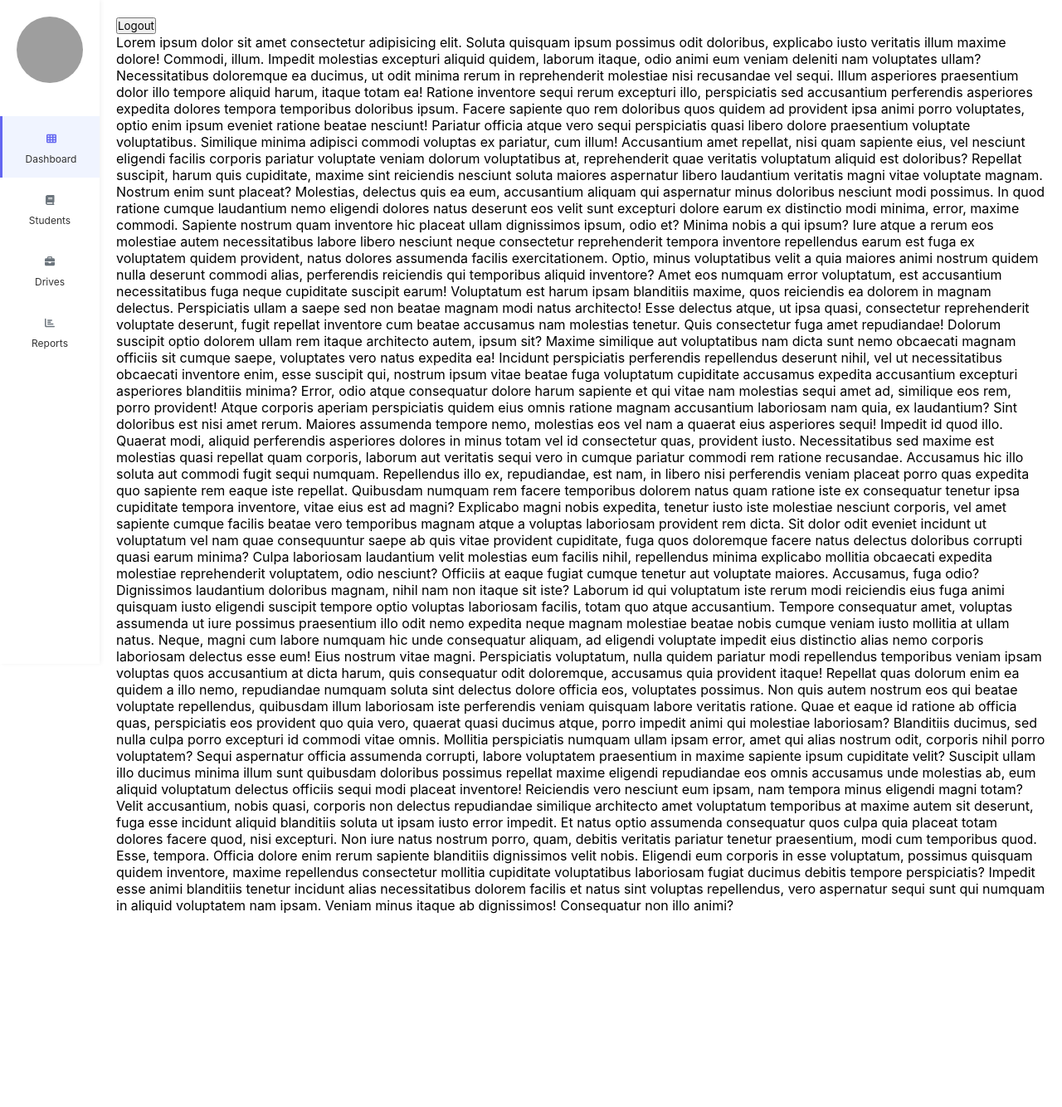
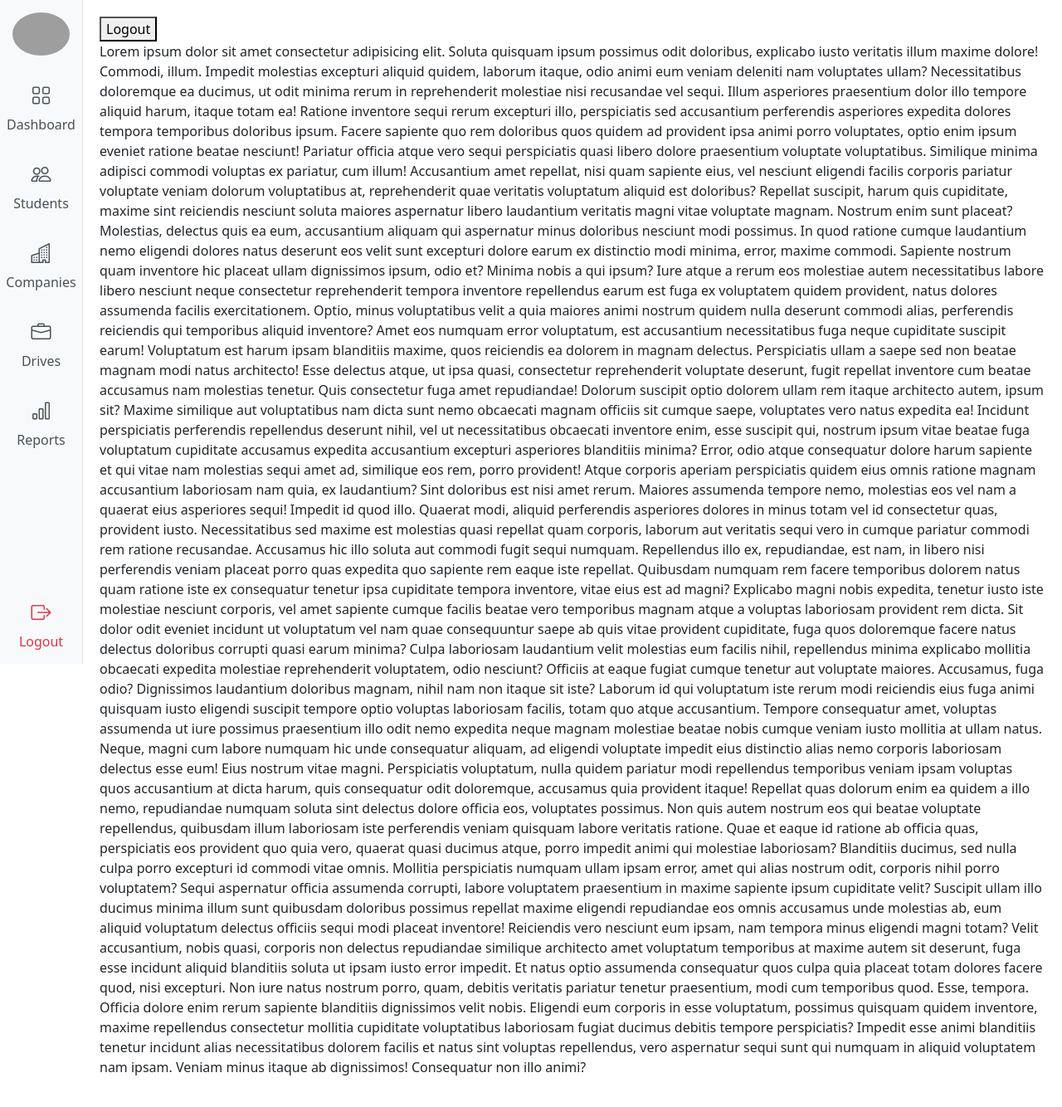
Before and after one commit to parthivppatel/placemate, a Django app: template templates/admin_dashboard.html in a window 1280 px wide. Shown: the whole page at 83% size. Before the commit the page ends 1101 px from the top, so only its background shows below. Run offline with Django 4.2, Linux system fonts and the light colour scheme; the template is opened without the code that fills it, so the values that code supplies are empty; some libraries are stand-ins or nearby versions; grey boxes are pictures that could not be loaded.

Commit message:
Added Placement/Company Sidebar

```diff
--- /dev/null
+++ b/static/css/admin_sidebar.css
@@ -0,0 +1,79 @@
+/* Sidebar Styles */
+.sidebar {
+    height: 100vh;
+    background-color: #f8f9fa;
+    border-right: 1px solid #dee2e6;
+    position: fixed;
+    z-index: 100;
+    display: flex;
+    flex-direction: column;
+}
+
+.sidebar-link {
+    display: flex;
+    flex-direction: column;
+    align-items: center;
+    padding: 15px 0;
+    color: #495057;
+    text-decoration: none;
+    transition: all 0.3s;
+}
+
+.sidebar-link:hover {
+    background-color: #e9ecef;
+}
+
+.sidebar-link.active {
+    color: #0d6efd;
+    background-color: #e9ecef;
+}
+
+.sidebar-icon {
+    font-size: 1.5rem;
+    margin-bottom: 5px;
+}
+
+.logo-container {
+    padding: 15px;
+    text-align: center;
+}
+
+.main-content {
+    margin-left: 100px;
+    padding: 20px;
+}
+
+.sidebar-nav {
+    flex-grow: 1;
+}
+
+.sidebar-footer {
+    margin-top: auto;
+}
+
+.logout-link {
+    color: #dc3545;
+}
+
+.logout-link:hover {
+    background-color: #f8d7da;
+    color: #dc3545;
+}
+
+@media (max-width: 768px) {
+    .sidebar {
+        width: 60px;
+    }
+    .sidebar-text {
+        display: none;
+    }
+    .main-content {
+        margin-left: 60px;
+    }
+}
+
+@media (min-width: 769px) {
+    .sidebar {
+        width: 100px;
+    }
+}
--- /dev/null
+++ b/templates/admin_base.html
@@ -0,0 +1,26 @@
+{% load static %}
+<!DOCTYPE html>
+<html lang="en">
+<head>
+    <meta charset="UTF-8">
+    <title>{% block title %}Admin Panel{% endblock %}</title>
+    <link href="https://cdn.jsdelivr.net/npm/bootstrap@5.3.0/dist/css/bootstrap.min.css" rel="stylesheet">
+    <link rel="stylesheet" href="https://cdn.jsdelivr.net/npm/bootstrap-icons@1.10.0/font/bootstrap-icons.css">
+    <link rel="stylesheet" href="{% static 'css/admin_sidebar.css' %}">
+    {% block head %}{% endblock %}
+</head>
+<body>
+    <div class="container-fluid p-0">
+        <div class="row g-0">
+            {% include "includes/_admin_sidebar.html" %}
+
+            <div class="col main-content">
+                {% block content %}{% endblock %}
+            </div>
+        </div>
+    </div>
+
+    <script src="https://cdn.jsdelivr.net/npm/bootstrap@5.3.0/dist/js/bootstrap.bundle.min.js"></script>
+    <script src="{% static 'js/sidebar.js' %}"></script>
+</body>
+</html>
--- a/templates/admin_dashboard.html
+++ b/templates/admin_dashboard.html
@@ -1,4 +1,4 @@
-{% extends 'base.html' %}
+{% extends 'admin_base.html' %}
 
 {% block title %}Dashboard - Placemate{% endblock %}
 
--- a/templates/base.html
+++ /dev/null
@@ -1,19 +0,0 @@
-{% load static %}
-<!DOCTYPE html>
-<html lang="en">
-<head>
-    <meta charset="UTF-8">
-    <meta name="viewport" content="width=device-width, initial-scale=1.0">
-    <title>{% block title %}Placemate{% endblock %}</title>
-    <link rel="stylesheet" href="{% static 'css/sidebar.css' %}">
-    <script src="https://cdnjs.cloudflare.com/ajax/libs/font-awesome/6.1.1/js/all.min.js"></script>
-</head>
-<body>
-    {% include 'includes/_sidebar.html' %}
-    <div class="main-content">
-            {% block content %}{% endblock %}
-    </div>
-
-    <script src="{% static 'js/sidebar.js' %}"></script>
-</body>
-</html>
--- /dev/null
+++ b/templates/includes/_admin_sidebar.html
@@ -0,0 +1,37 @@
+{% load static %}
+
+<div class="col-auto sidebar">
+    <div class="logo-container">
+        <img src="{% static 'images/da-logo.img' %}" alt="Logo" class="img-fluid rounded-circle">
+    </div>
+
+    <div class="sidebar-nav">
+        <a href="/" class="sidebar-link" id="dashboard-link">
+            <span class="sidebar-icon"><i class="bi bi-grid"></i></span>
+            <span class="sidebar-text">Dashboard</span>
+        </a>
+        <a href="" class="sidebar-link" id="students-link">
+            <span class="sidebar-icon"><i class="bi bi-people"></i></span>
+            <span class="sidebar-text">Students</span>
+        </a>
+        <a href="" class="sidebar-link" id="companies-link">
+            <span class="sidebar-icon"><i class="bi bi-buildings"></i></span>
+            <span class="sidebar-text">Companies</span>
+        </a>
+        <a href="" class="sidebar-link" id="drives-link">
+            <span class="sidebar-icon"><i class="bi bi-briefcase"></i></span>
+            <span class="sidebar-text">Drives</span>
+        </a>
+        <a href="" class="sidebar-link" id="reports-link">
+            <span class="sidebar-icon"><i class="bi bi-bar-chart"></i></span>
+            <span class="sidebar-text">Reports</span>
+        </a>
+    </div>
+
+    <div class="sidebar-footer">
+        <a href="{% url 'logout' %}" class="sidebar-link logout-link" id="logout-link">
+            <span class="sidebar-icon"><i class="bi bi-box-arrow-right"></i></span>
+            <span class="sidebar-text">Logout</span>
+        </a>
+    </div>
+</div>
--- a/templates/includes/_sidebar.html
+++ /dev/null
@@ -1,23 +0,0 @@
-{% load static %}
-
-<aside class="sidebar">
-    <div class="logo">
-        <img src="{% static 'images/da-logo.img' %}" alt="University Logo">
-    </div>
-    <a href="{% url 'dashboard' %}" class="nav-item" data-page="dashboard">
-        <div class="nav-icon"><i class="fas fa-th"></i></div>
-        Dashboard
-    </a>
-    <a href="#" class="nav-item" data-page="students">
-        <div class="nav-icon"><i class="fas fa-book"></i></div>
-        Students
-    </a>
-    <a href="#" class="nav-item" data-page="drives">
-        <div class="nav-icon"><i class="fas fa-briefcase"></i></div>
-        Drives
-    </a>
-    <a href="#" class="nav-item" data-page="reports">
-        <div class="nav-icon"><i class="fas fa-chart-bar"></i></div>
-        Reports
-    </a>
-</aside>
```
Also changed, not shown: static/js/admin_sidebar.js (added, +16 -0 lines), 3 other files.
